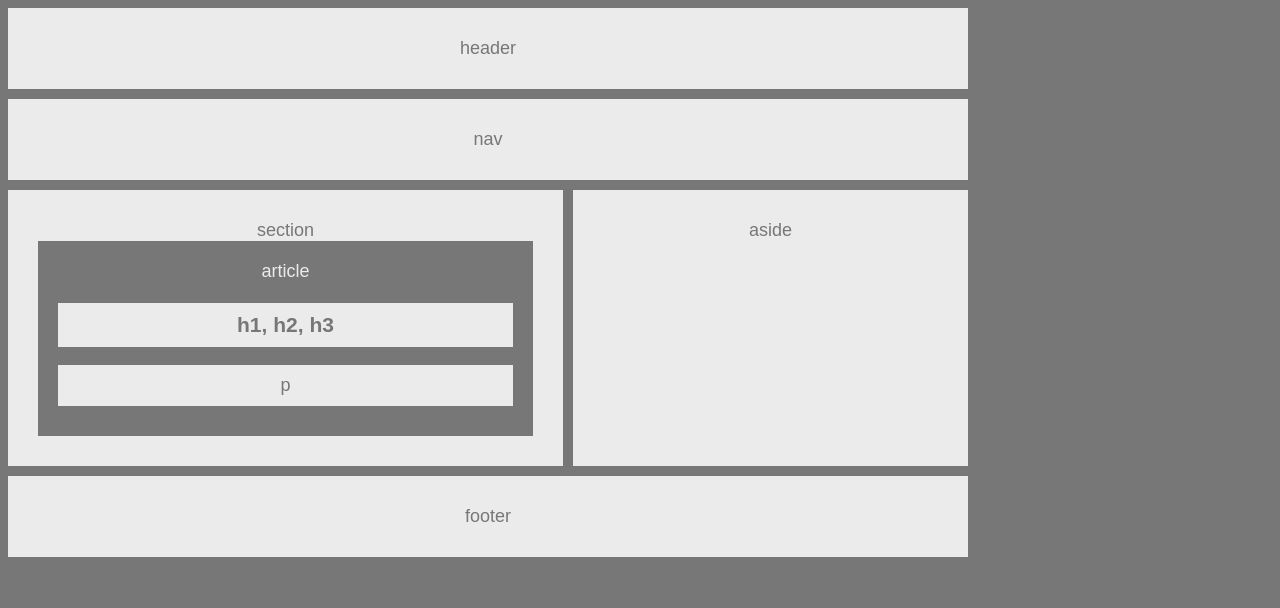
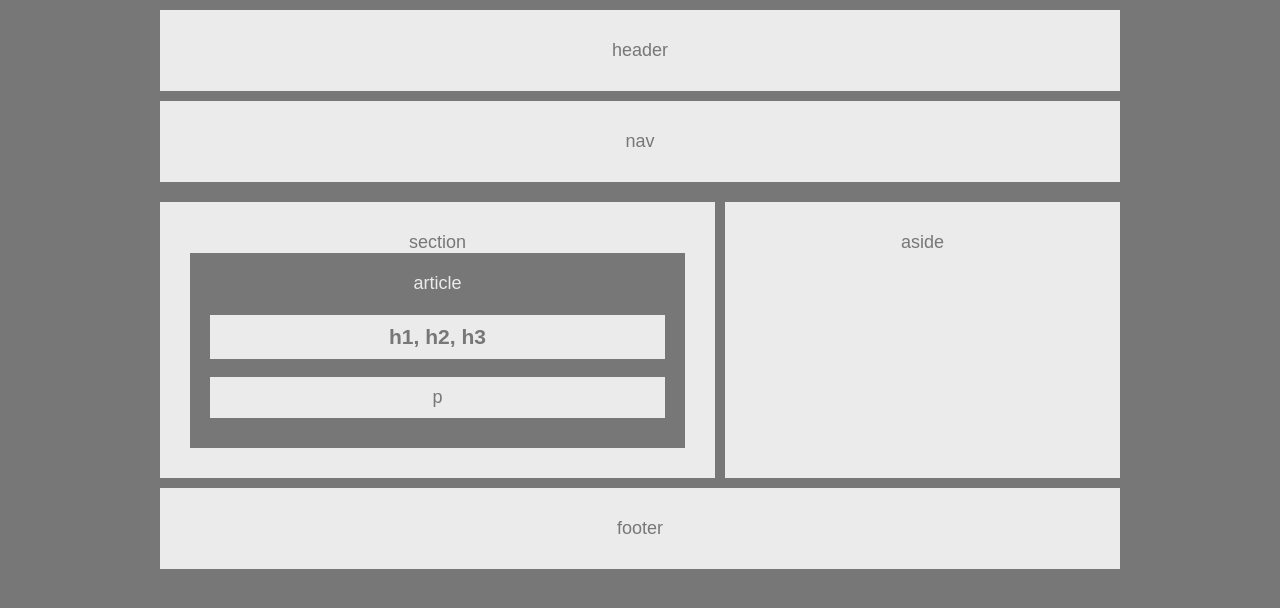
Before and after one commit to alex-engelmann/HW-Wireframe, a plain HTML site: page index.html in a window 1280 px wide. Drawn offline with Linux system fonts and the light colour scheme.

Commit message:
centered the elements

```diff
--- a/style.css
+++ b/style.css
@@ -5,12 +5,15 @@ body {
     width: 960px;
     font-size: 18px;
     text-align: center;
+    margin: auto;
+
 }
 
 header, nav, section, aside, footer {
     background-color: #ebebeb;
     padding: 30px;
     margin-bottom: 10px;
+    margin-top: 10px;
 }
 article {
     color: #ebebeb;
```
